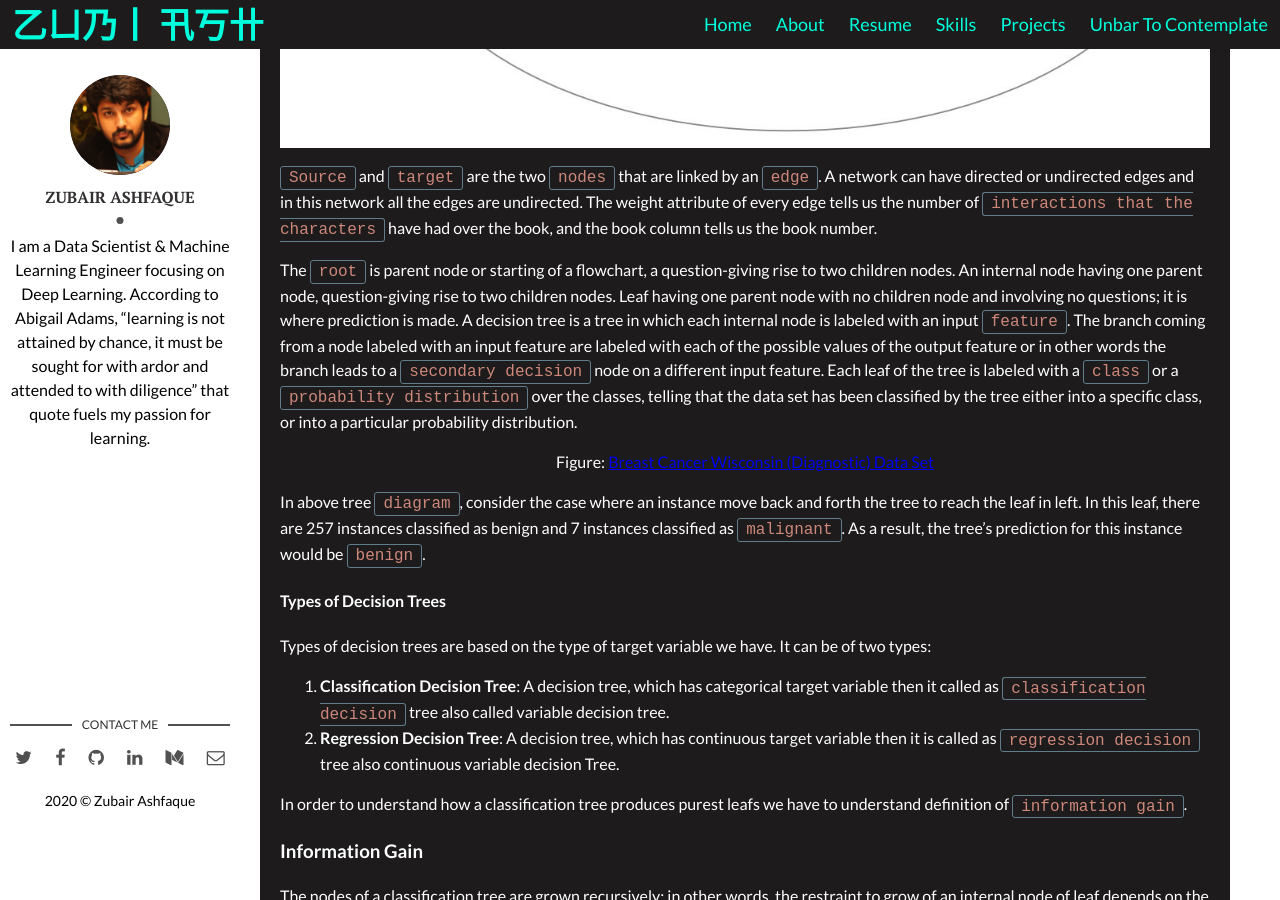
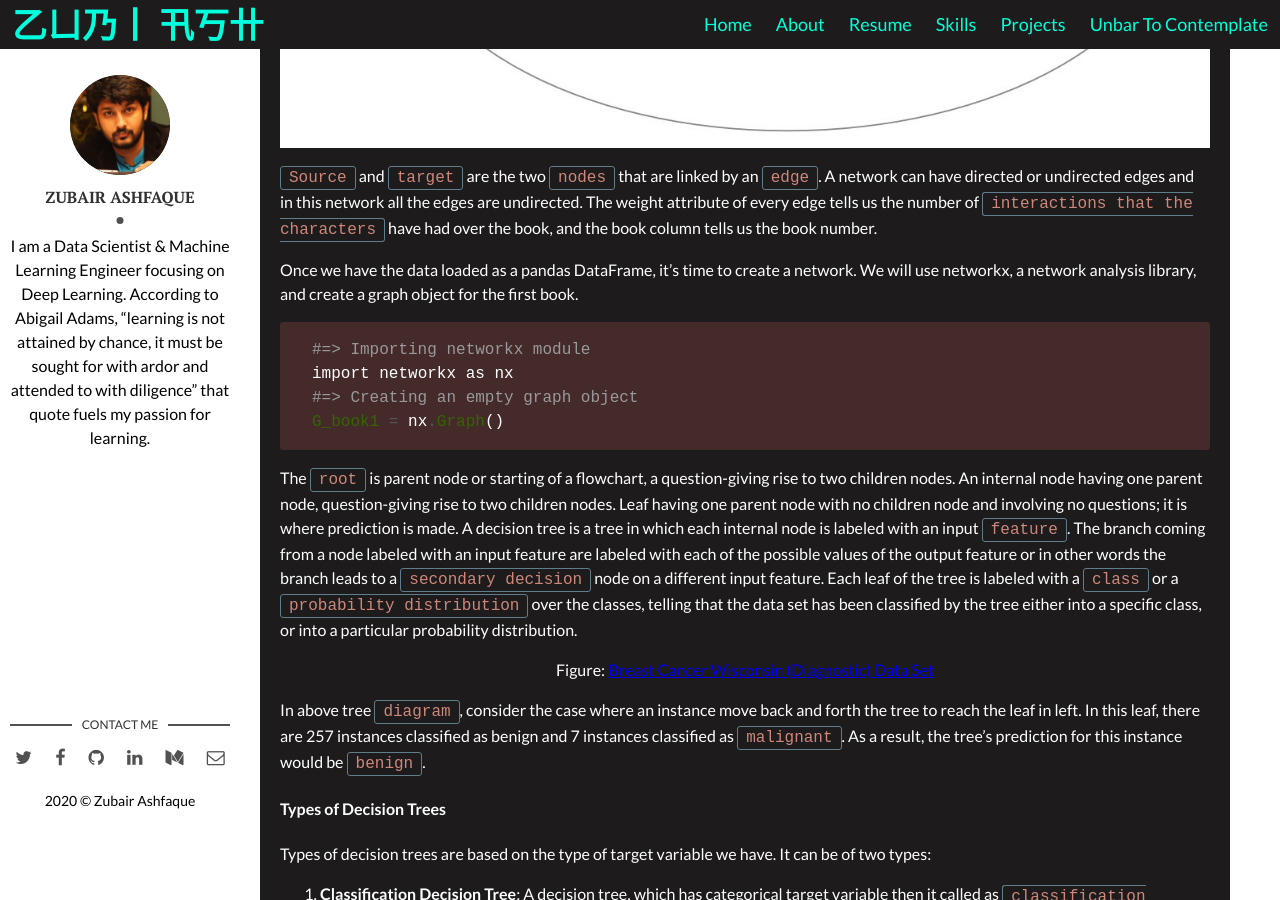
Before and after one commit to zubairashfaque/my-site, a Jekyll site: the page built from _posts/2020-01-23-Project-A-Network-Analysis-of-Game-of-Thrones.markdown, in a window 1280 px wide and 900 px high, scrolled down 2847 px. Built offline with Jekyll 4.4.1, drawn with Linux system fonts in a browser that asks for light colours; comment, search, counter and statistics services are not loaded.

Commit message:
Update 2020-01-23-Project-A-Network-Analysis-of-Game-of-Thrones.markdown

```diff
--- a/_posts/2020-01-23-Project-A-Network-Analysis-of-Game-of-Thrones.markdown
+++ b/_posts/2020-01-23-Project-A-Network-Analysis-of-Game-of-Thrones.markdown
@@ -56,6 +56,15 @@ Before diving into details we have to understand the concept of the Nodes and Ed
 ![NetworkX]({{site.baseurl}}/assets/img/Node_edge.JPG)
 
 `Source` and `target` are the two `nodes` that are linked by an `edge`. A network can have directed or undirected edges and in this network all the edges are undirected. The weight attribute of every edge tells us the number of `interactions that the characters` have had over the book, and the book column tells us the book number.
+
+Once we have the data loaded as a pandas DataFrame, it's time to create a network. We will use networkx, a network analysis library, and create a graph object for the first book.
+
+{% highlight ruby %}
+#=> Importing networkx module
+import networkx as nx
+#=> Creating an empty graph object
+G_book1 = nx.Graph()
+{% endhighlight %}
 
 The `root` is parent node or starting of a flowchart, a question-giving rise to two children nodes. An internal node having one parent node, question-giving rise to two children nodes. Leaf having one parent node with no children node and involving no questions; it is where prediction is made.
 A decision tree is a tree in which each internal node is labeled with an input `feature`. The branch coming from a node labeled with an input feature are labeled with each of the possible values of the output feature or in other words the branch leads to a `secondary decision` node on a different input feature. Each leaf of the tree is labeled with a `class` or a `probability distribution` over the classes, telling that the data set has been classified by the tree either into a specific class, or into a particular probability distribution.
```
